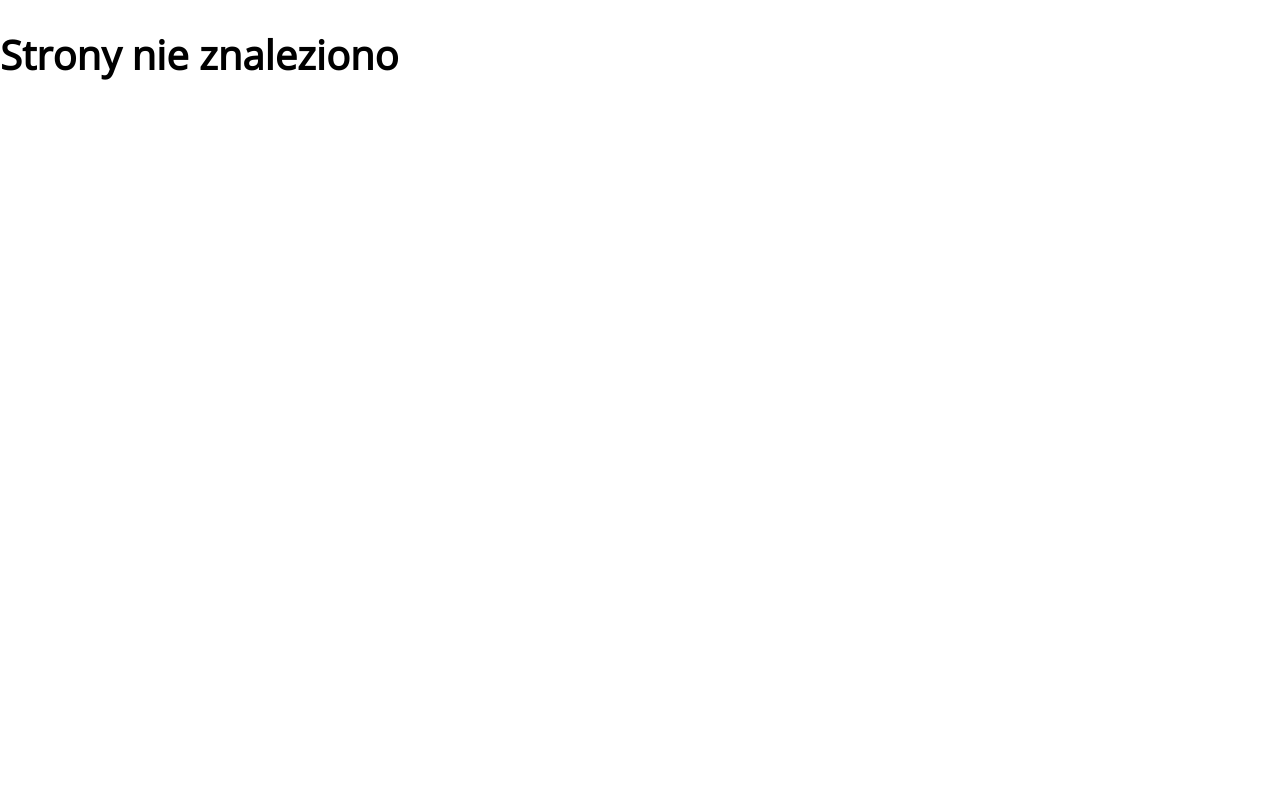
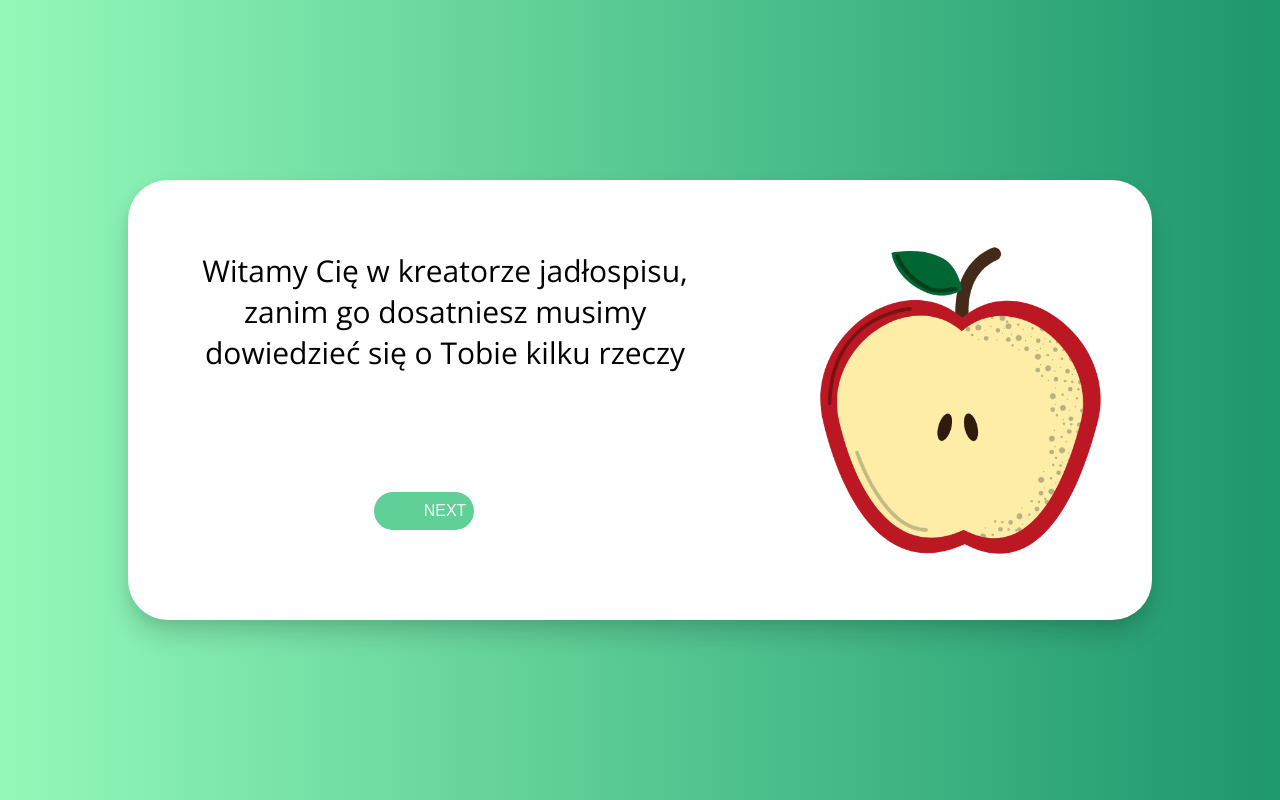
Before and after one commit to PatiDevv/recipes, a React (Create React App) app: page /menu in a window 1280 px wide. Before the commit this address led to /not-found. Built offline with nearby package versions, Linux system fonts and the light colour scheme.

Commit message:
Menu page has been added. Onboarding form start.

```diff
--- a/src/routes/index.ts
+++ b/src/routes/index.ts
@@ -3,10 +3,12 @@ export const routes = {
   recipes: '/recipes',
   recipe: '/recipes/:id',
   notfound: '/not-found',
+  menu: '/menu',
 };
 
 export const getRoute = {
   home: routes.home,
   recipes: routes.recipes,
   recipe: (id: string) => `${routes.recipes}/${id}`,
+  menu: routes.menu,
 };
--- /dev/null
+++ b/src/views/Menu.tsx
@@ -0,0 +1,118 @@
+import { useState } from 'react';
+import styled from 'styled-components';
+import Button from '../components/atoms/Button/Button';
+import apple from '../images/apple.png';
+
+const Wrap = styled.div`
+  background: #1d976c;
+  background: -webkit-linear-gradient(to left, #93f9b9, #1d976c);
+  background: linear-gradient(to right, #93f9b9, #1d976c);
+  height: 100vh;
+  display: flex;
+  justify-content: center;
+  align-items: center;
+`;
+
+const FormWrap = styled.div`
+  height: 55%;
+  width: 80%;
+  background-color: #fff;
+
+  border-radius: 40px;
+  box-shadow: rgba(0, 0, 0, 0.15) 0px 15px 25px, rgba(0, 0, 0, 0.05) 0px 5px 10px;
+  flex: 0 1 auto;
+  display: flex;
+  align-items: center;
+`;
+
+const Image = styled.img`
+  height: 70%;
+  margin: 4%;
+`;
+
+const H2 = styled.h2`
+  color: #000;
+  padding: 0;
+  text-align: center;
+  font-weight: 400;
+  margin: 0 10%;
+`;
+
+const Buttonn = styled(Button)`
+  background-color: #60cf98;
+  padding: 10px 50px;
+
+  margin-top: 10%;
+  width: 50%;
+`;
+
+const ColumnIWrap = styled.div`
+  display: flex;
+  flex-direction: column;
+  align-items: center;
+  flex: 1 1;
+`;
+
+const DivButton = styled.div`
+  display: flex;
+`;
+
+const EmptyDiv = styled.div`
+  width: 50%;
+  height: 100px;
+`;
+
+interface OnboardingData {
+  description: string;
+}
+
+const pages: OnboardingData[] = [
+  {
+    description: 'Witamy Cię w kreatorze jadłospisu, zanim go dosatniesz musimy dowiedzieć się o Tobie kilku rzeczy',
+  },
+  {
+    description: 'Podaj nam swój wiek',
+  },
+  {
+    description: 'Podaj nam swoją wagę',
+  },
+  {
+    description: 'Podaj nam swój wzrost',
+  },
+  {
+    description: 'Podaj nam swój cel',
+  },
+  {
+    description: 'Jeżeli cel masa lub redukcja, Podaj nam tempo redukcji/masy',
+  },
+  {
+    description: 'Podaj preferowaną ilość posiłków',
+  },
+  {
+    description: 'Twoja proponowana ilość kalorii + Twój cel zosatnie osiągnięty data',
+  },
+];
+
+const Menu = () => {
+  const [currentPageIndex, setCurrentPageIndex] = useState(0);
+
+  const currentPage = pages[currentPageIndex];
+
+  return (
+    <Wrap>
+      <FormWrap>
+        <ColumnIWrap>
+          <H2>{currentPage.description}</H2>
+          <EmptyDiv></EmptyDiv>
+          <DivButton>
+            {currentPageIndex > 0 && <Buttonn onClick={() => setCurrentPageIndex(currentPageIndex - 1)}>cofnij</Buttonn>}
+            {currentPageIndex < pages.length - 1 && <Buttonn onClick={() => setCurrentPageIndex(currentPageIndex + 1)}>next</Buttonn>}
+          </DivButton>
+        </ColumnIWrap>
+        <Image src={apple} alt="Apple" />
+      </FormWrap>
+    </Wrap>
+  );
+};
+
+export default Menu;
--- a/src/views/Root.tsx
+++ b/src/views/Root.tsx
@@ -6,6 +6,7 @@ import NotFound from './NotFound';
 import DetailsRecipe from './DetailsRecipe';
 import { Provider } from 'react-redux';
 import store from '../redux';
+import Menu from './Menu';
 
 const Root = () => {
   return (
@@ -15,6 +16,7 @@ const Root = () => {
           <Route exact path={routes.home} component={HomePage} />
           <Route exact path={routes.recipes} component={Recipes} />
           <Route exact path={routes.recipe} component={DetailsRecipe} />
+          <Route exact path={routes.menu} component={Menu} />
           <Route path={routes.notfound} component={NotFound} />
           <Route path={'*'} render={() => <Redirect to={routes.notfound} />} />
         </Switch>
```
Also changed, not shown: src/images/apple.png (added).
